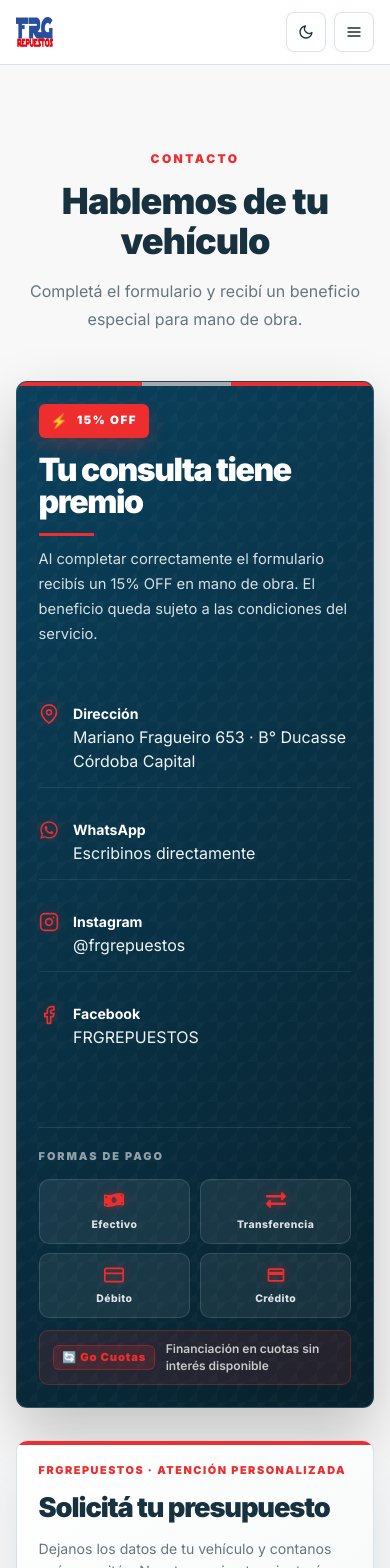
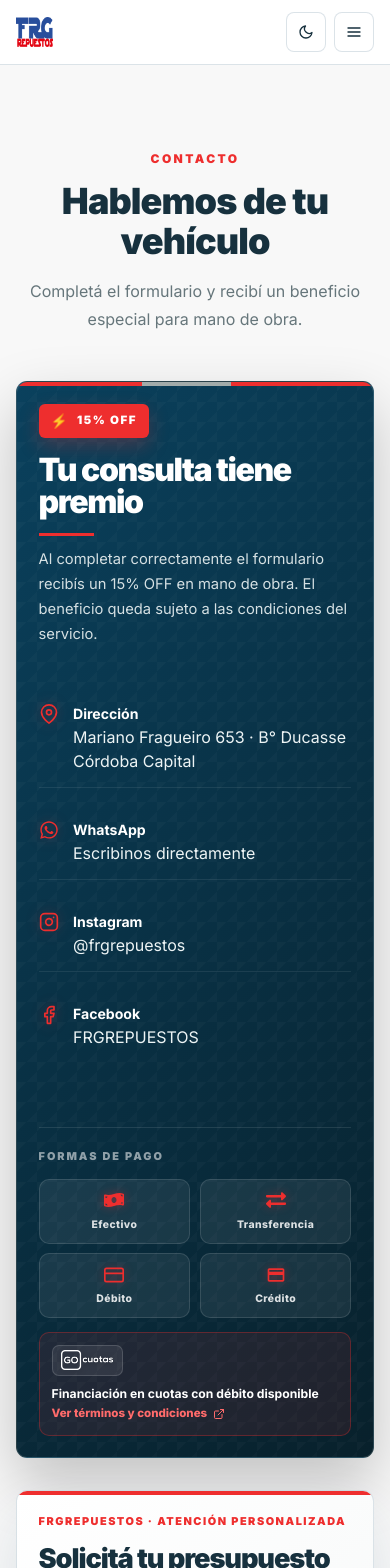
Before and after one commit to zarico87/FRGREPUESTOS, a React (Vite) app: page /contacto in a window 390 px wide. Shown: the top 1568 px of the page. Built offline with nearby package versions, Linux system fonts and the light colour scheme.

Commit message:
responsive

```diff
--- a/src/components/FrgRedSection.jsx
+++ b/src/components/FrgRedSection.jsx
@@ -148,7 +148,7 @@ export default function FrgRedSection({ className = "" }) {
           <div className={styles.trackerContainer}>
             <div className={styles.trackerTop}>
               <div className={styles.trackerTitle}>
-                <FiUsers className="text-[var(--frg-red)] text-lg" />
+                <FiUsers className={styles.trackerTitleIcon} />
                 <span>Tu camino hacia el descuento (Meta: 5 referidos concretados)</span>
               </div>
               <span className={styles.trackerBadge}>⚡ Activación Automática</span>
@@ -158,12 +158,18 @@ export default function FrgRedSection({ className = "" }) {
               {[1, 2, 3, 4].map((num) => (
                 <div key={num} className={`${styles.slotItem} ${styles.slotItemActive}`}>
                   <span className={styles.slotIcon}>👤</span>
-                  <span className={styles.slotText}>Referido #{num}</span>
+                  <span className={styles.slotText}>
+                    <span className={styles.textFull}>Referido #{num}</span>
+                    <span className={styles.textCompact}>Ref #{num}</span>
+                  </span>
                 </div>
               ))}
               <div className={`${styles.slotItem} ${styles.slotItemReward}`}>
                 <span className={styles.slotIcon}>🎁</span>
-                <span className={styles.slotText}>¡PREMIO ACTIVADO!</span>
+                <span className={styles.slotText}>
+                  <span className={styles.textFull}>¡PREMIO ACTIVADO!</span>
+                  <span className={styles.textCompact}>¡PREMIO!</span>
+                </span>
               </div>
             </div>
           </div>
--- a/src/components/FrgRedSection.module.css
+++ b/src/components/FrgRedSection.module.css
@@ -5,6 +5,13 @@
   background: var(--surface);
   border-top: 1px solid var(--border);
   border-bottom: 1px solid var(--border);
+  width: 100%;
+}
+
+@media (max-width: 640px) {
+  .sectionWrapper {
+    padding: 3.5rem 0;
+  }
 }
 
 /* Background atmospheric glows */
@@ -63,6 +70,15 @@
   color: var(--frg-red);
   margin-bottom: 1.25rem;
   box-shadow: 0 0 20px rgba(238, 46, 46, 0.12);
+  max-width: 100%;
+}
+
+@media (max-width: 640px) {
+  .badgeContainer {
+    font-size: 0.72rem;
+    padding: 0.4rem 0.8rem;
+    white-space: normal;
+  }
 }
 
 .badgeDot {
@@ -95,12 +111,13 @@
 }
 
 .mainTitle {
-  font-size: clamp(2rem, 4vw, 3.25rem);
+  font-size: clamp(1.7rem, 4.5vw, 3.25rem);
   font-weight: 900;
   line-height: 1.05;
   letter-spacing: -0.035em;
   color: var(--text-strong);
   margin-bottom: 1.25rem;
+  word-break: break-word;
 }
 
 .highlightText {
@@ -275,11 +292,27 @@
   border: 1px solid var(--border);
   border-radius: 24px;
   padding: 2.5rem 1.75rem;
+  width: 100%;
+  box-sizing: border-box;
 }
 
 @media (min-width: 768px) {
   .howItWorksSection {
     padding: 3rem 2.5rem;
+  }
+}
+
+@media (max-width: 640px) {
+  .howItWorksSection {
+    margin: 2rem 0;
+    padding: 1.35rem 0.85rem;
+    border-radius: 18px;
+  }
+}
+
+@media (max-width: 380px) {
+  .howItWorksSection {
+    padding: 1.15rem 0.65rem;
   }
 }
 
@@ -394,6 +427,8 @@
   border-radius: 16px;
   padding: 1.5rem;
   margin-top: 1rem;
+  width: 100%;
+  box-sizing: border-box;
 }
 
 .trackerTop {
@@ -412,6 +447,13 @@
   display: flex;
   align-items: center;
   gap: 0.5rem;
+  min-width: 0;
+}
+
+.trackerTitleIcon {
+  color: var(--frg-red);
+  font-size: 1.15rem;
+  flex-shrink: 0;
 }
 
 .trackerBadge {
@@ -422,32 +464,32 @@
   padding: 0.3rem 0.75rem;
   border-radius: 999px;
   border: 1px solid rgba(238, 46, 46, 0.2);
+  white-space: nowrap;
 }
 
 .slotsGrid {
   display: grid;
-  grid-template-columns: repeat(5, 1fr);
+  grid-template-columns: repeat(5, minmax(0, 1fr));
   gap: 0.75rem;
-}
-
-@media (max-width: 500px) {
-  .slotsGrid {
-    gap: 0.4rem;
-  }
+  width: 100%;
+  box-sizing: border-box;
 }
 
 .slotItem {
+  min-width: 0;
   display: flex;
   flex-direction: column;
   align-items: center;
   justify-content: center;
-  padding: 0.85rem 0.5rem;
+  padding: 0.85rem 0.35rem;
   border-radius: 12px;
   background: var(--surface-2);
   border: 1px dashed var(--border-strong);
   text-align: center;
   transition: all 0.25s ease;
   position: relative;
+  overflow: hidden;
+  box-sizing: border-box;
 }
 
 .slotItemActive {
@@ -464,12 +506,23 @@
 .slotIcon {
   font-size: 1.35rem;
   margin-bottom: 0.35rem;
+  flex-shrink: 0;
 }
 
 .slotText {
   font-size: 0.75rem;
   font-weight: 800;
   color: var(--muted);
+  max-width: 100%;
+  line-height: 1.25;
+}
+
+.textFull {
+  display: inline;
+}
+
+.textCompact {
+  display: none;
 }
 
 .slotItemActive .slotText {
@@ -478,6 +531,81 @@
 
 .slotItemReward .slotText {
   color: var(--text-strong);
+}
+
+@media (max-width: 640px) {
+  .trackerContainer {
+    padding: 1rem 0.75rem;
+    border-radius: 14px;
+    margin-top: 1.25rem;
+  }
+
+  .trackerTop {
+    flex-direction: column;
+    align-items: flex-start;
+    gap: 0.5rem;
+    margin-bottom: 0.85rem;
+  }
+
+  .trackerTitle {
+    font-size: 0.85rem;
+    line-height: 1.35;
+  }
+
+  .trackerBadge {
+    font-size: 0.7rem;
+    padding: 0.25rem 0.6rem;
+  }
+
+  .slotsGrid {
+    gap: 0.35rem;
+  }
+
+  .slotItem {
+    padding: 0.55rem 0.2rem;
+    border-radius: 9px;
+  }
+
+  .slotIcon {
+    font-size: 1.1rem;
+    margin-bottom: 0.2rem;
+  }
+
+  .textFull {
+    display: none;
+  }
+
+  .textCompact {
+    display: inline;
+    font-size: 0.67rem;
+    font-weight: 900;
+    white-space: nowrap;
+    letter-spacing: -0.02em;
+  }
+}
+
+@media (max-width: 380px) {
+  .trackerContainer {
+    padding: 0.85rem 0.5rem;
+  }
+
+  .slotsGrid {
+    gap: 0.25rem;
+  }
+
+  .slotItem {
+    padding: 0.45rem 0.15rem;
+    border-radius: 8px;
+  }
+
+  .slotIcon {
+    font-size: 0.95rem;
+    margin-bottom: 0.15rem;
+  }
+
+  .textCompact {
+    font-size: 0.62rem;
+  }
 }
 
 /* ─── BENEFITS SHOWCASE (TUS BENEFICIOS) ─── */
@@ -592,12 +720,32 @@
   font-weight: 600;
   color: var(--text);
   margin-top: 1.25rem;
+  box-sizing: border-box;
 }
 
 .conditionIcon {
   color: var(--frg-red);
   font-size: 1.1rem;
   flex-shrink: 0;
+}
+
+@media (max-width: 640px) {
+  .benefitCard {
+    padding: 1.5rem 1.15rem;
+    border-radius: 16px;
+  }
+  .discountValue {
+    font-size: 2.5rem;
+  }
+  .benefitHeading {
+    font-size: 1.2rem;
+  }
+  .benefitConditionBox {
+    font-size: 0.82rem;
+    padding: 0.65rem 0.75rem;
+    gap: 0.45rem;
+    flex-wrap: wrap;
+  }
 }
 
 /* Important notice callout */
@@ -610,6 +758,7 @@
   display: flex;
   align-items: flex-start;
   gap: 1.25rem;
+  box-sizing: border-box;
 }
 
 .calloutIcon {
@@ -623,6 +772,22 @@
   font-size: 0.95rem;
   line-height: 1.6;
   color: var(--text);
+}
+
+@media (max-width: 640px) {
+  .importantCallout {
+    padding: 1rem 0.85rem;
+    gap: 0.75rem;
+    border-radius: 14px;
+    margin-top: 1.25rem;
+  }
+  .calloutIcon {
+    font-size: 1.35rem;
+  }
+  .calloutText {
+    font-size: 0.85rem;
+    line-height: 1.5;
+  }
 }
 
 .calloutText strong {
@@ -694,11 +859,13 @@
   align-items: center;
   justify-content: center;
   gap: 1.25rem;
+  width: 100%;
 }
 
 @media (min-width: 640px) {
   .ctaActions {
     flex-direction: row;
+    width: auto;
   }
 }
 
@@ -722,6 +889,7 @@
   cursor: pointer;
   border: 1px solid rgba(255, 255, 255, 0.3);
   animation: pulseGlow 2.5s infinite;
+  box-sizing: border-box;
 }
 
 @keyframes pulseGlow {
@@ -757,12 +925,53 @@
   backdrop-filter: blur(10px);
   border: 1px solid rgba(255, 255, 255, 0.2);
   transition: all 0.25s ease;
+  box-sizing: border-box;
 }
 
 .ctaSecondaryButton:hover {
   background: rgba(255, 255, 255, 0.2);
   transform: translateY(-2px);
   color: #ffffff;
+}
+
+@media (max-width: 640px) {
+  .ctaBox {
+    padding: 2rem 1.25rem;
+    margin-top: 2.5rem;
+    border-radius: 18px;
+  }
+  .ctaTitle {
+    font-size: 1.6rem;
+  }
+  .ctaParagraph {
+    font-size: 0.95rem;
+    margin-bottom: 1.75rem;
+  }
+  .ctaActions {
+    width: 100%;
+    gap: 0.85rem;
+  }
+  .ctaMainButton {
+    width: 100%;
+    padding: 0.95rem 1.25rem;
+    font-size: 1rem;
+  }
+  .ctaSecondaryButton {
+    width: 100%;
+    padding: 0.85rem 1.25rem;
+    font-size: 0.92rem;
+  }
+  .faqContainer {
+    margin-top: 2.5rem;
+  }
+  .faqQuestion {
+    padding: 1rem 1.15rem;
+    font-size: 0.92rem;
+  }
+  .faqAnswer {
+    padding: 0 1.15rem 1.15rem 1.15rem;
+    font-size: 0.88rem;
+  }
 }
 
 /* ─── ACCORDION / FAQ INTERACTIVE ─── */
--- a/src/pages/Contact.jsx
+++ b/src/pages/Contact.jsx
@@ -1,5 +1,5 @@
 import { useState } from "react";
-import { FiAlertCircle, FiCheckCircle, FiFacebook, FiInstagram, FiLoader, FiMapPin, FiSend, FiCreditCard } from "react-icons/fi";
+import { FiAlertCircle, FiCheckCircle, FiFacebook, FiInstagram, FiLoader, FiMapPin, FiSend, FiCreditCard, FiExternalLink } from "react-icons/fi";
 import { FaWhatsapp, FaMoneyBillWave, FaExchangeAlt } from "react-icons/fa";
 import { MdOutlinePayment } from "react-icons/md";
 import emailjs from "@emailjs/browser";
@@ -127,10 +127,29 @@ export default function Contact() {
                   <span>Crédito</span>
                 </div>
               </div>
-              <div className={styles.goCuotas}>
-                <span className={styles.goCuotasBadge}>🔄 Go Cuotas</span>
-                <span>Financiación en cuotas sin interés disponible</span>
-              </div>
+              <a
+                href="https://www.gocuotas.com"
+                target="_blank"
+                rel="noopener noreferrer"
+                className={styles.goCuotas}
+                title="Consultar términos y condiciones en Go Cuotas (sitio oficial)"
+              >
+                <div className={styles.goCuotasBrand}>
+                  <img
+                    src="/img/logos/Logogotcuotas.png"
+                    alt="GO Cuotas"
+                    className={styles.goCuotasLogo}
+                  />
+                </div>
+                <div className={styles.goCuotasContent}>
+                  <span className={styles.goCuotasText}>
+                    Financiación en cuotas con débito disponible
+                  </span>
+                  <span className={styles.goCuotasAction}>
+                    Ver términos y condiciones <FiExternalLink className={styles.goCuotasLinkIcon} />
+                  </span>
+                </div>
+              </a>
             </div>
           </aside>
 
--- a/src/pages/Contact.module.css
+++ b/src/pages/Contact.module.css
@@ -666,34 +666,92 @@ a.infoLine:hover {
 .goCuotas {
   display: flex;
   align-items: center;
-  gap: 0.65rem;
-  margin-top: 0.75rem;
-  padding: 0.65rem 0.85rem;
-  border-radius: 9px;
-  background: rgba(238, 46, 46, 0.12);
-  border: 1px solid rgba(238, 46, 46, 0.3);
+  gap: 0.85rem;
+  margin-top: 0.85rem;
+  padding: 0.75rem 0.95rem;
+  border-radius: 10px;
+  background: rgba(238, 46, 46, 0.1);
+  border: 1px solid rgba(238, 46, 46, 0.32);
+  text-decoration: none;
+  transition: all 0.25s ease;
+  cursor: pointer;
 }
 
-.goCuotasBadge {
+.goCuotas:hover {
+  background: rgba(238, 46, 46, 0.18);
+  border-color: rgba(238, 46, 46, 0.55);
+  transform: translateY(-2px);
+  box-shadow: 0 8px 20px rgba(0, 0, 0, 0.25);
+}
+
+.goCuotasBrand {
   display: inline-flex;
   align-items: center;
-  gap: 0.3rem;
-  font-size: 0.7rem;
-  font-weight: 900;
-  letter-spacing: 0.08em;
-  color: #EE2E2E;
-  white-space: nowrap;
-  background: rgba(238, 46, 46, 0.15);
-  border: 1px solid rgba(238, 46, 46, 0.35);
-  border-radius: 6px;
-  padding: 0.2rem 0.5rem;
+  justify-content: center;
+  padding: 0.3rem 0.55rem;
+  background: rgba(255, 255, 255, 0.08);
+  border: 1px solid rgba(255, 255, 255, 0.15);
+  border-radius: 7px;
+  flex-shrink: 0;
+  transition: background 0.2s ease, border-color 0.2s ease;
 }
 
-.goCuotas > span:last-child {
+.goCuotas:hover .goCuotasBrand {
+  background: rgba(255, 255, 255, 0.14);
+  border-color: rgba(238, 46, 46, 0.4);
+}
+
+.goCuotasLogo {
+  height: 20px;
+  width: auto;
+  max-width: 65px;
+  object-fit: contain;
+  display: block;
+  filter: drop-shadow(0 1px 3px rgba(0, 0, 0, 0.3));
+}
+
+.goCuotasContent {
+  display: flex;
+  flex-direction: column;
+  gap: 0.2rem;
+  flex: 1;
+  min-width: 0;
+}
+
+.goCuotasText {
+  font-size: 0.76rem;
+  font-weight: 700;
+  color: #ffffff;
+  line-height: 1.35;
+}
+
+.goCuotasAction {
+  display: inline-flex;
+  align-items: center;
+  gap: 0.35rem;
+  font-size: 0.72rem;
+  font-weight: 800;
+  color: #ff6b6b;
+  transition: color 0.2s ease;
+}
+
+.goCuotas:hover .goCuotasAction {
+  color: #ffffff;
+  text-decoration: underline;
+}
+
+.goCuotasLinkIcon {
   font-size: 0.75rem;
-  font-weight: 600;
-  color: rgba(255, 255, 255, 0.75);
-  line-height: 1.35;
+  flex-shrink: 0;
+}
+
+@media (max-width: 480px) {
+  .goCuotas {
+    flex-direction: column;
+    align-items: flex-start;
+    gap: 0.6rem;
+    padding: 0.75rem;
+  }
 }
 
 @media (max-width: 400px) {
```
Also changed, not shown: public/img/logos/Logogotcuotas.png (added), 6 other files (tests, documents, lock files or other folders).
